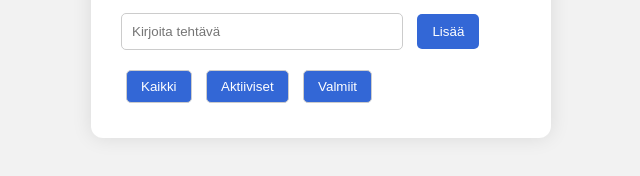
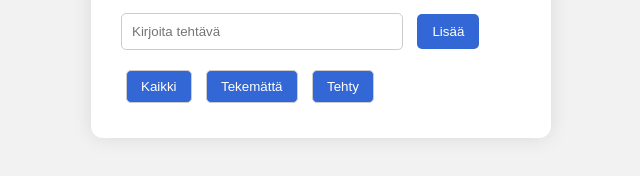
Before and after one commit to asiego/todolist2.0, a plain HTML site: page index.html in a window 1280 px wide. Shown: the part 232-408 px from the top of the page, 319-959 px from the left. Drawn offline with nearby package versions, Linux system fonts and the light colour scheme.

Commit message:
Update index.html

```diff
--- a/index.html
+++ b/index.html
@@ -18,8 +18,8 @@
     <ul id="taskList" style="display: none;"></ul>
     <div id="filters">
         <button id="filter-all" class="filter-btn">Kaikki</button>
-        <button id="filter-active" class="filter-btn">Aktiiviset</button>
-        <button id="filter-completed" class="filter-btn">Valmiit</button>
+        <button id="filter-active" class="filter-btn">Tekemättä</button>
+        <button id="filter-completed" class="filter-btn">Tehty</button>
       </div>
   </div>
   <script src="script.js"></script>
```
